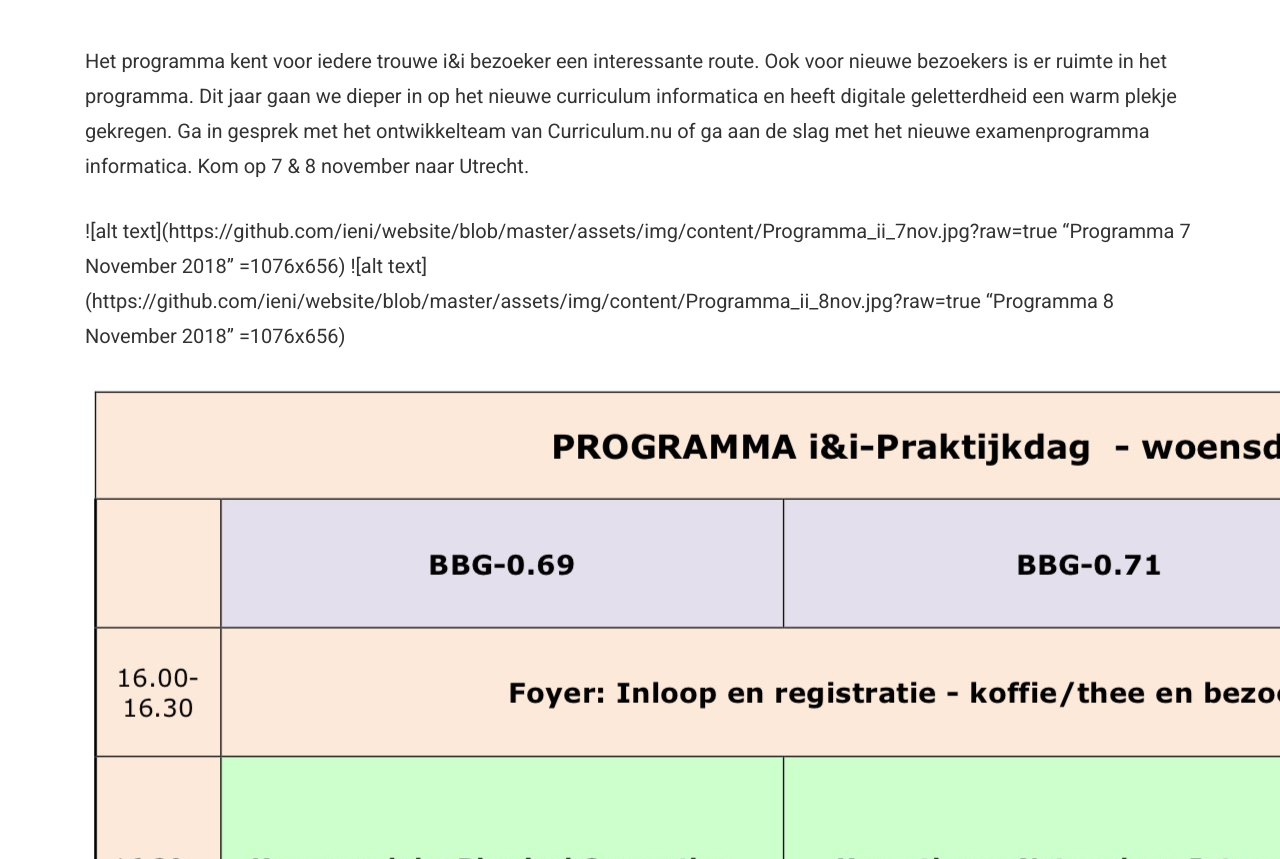
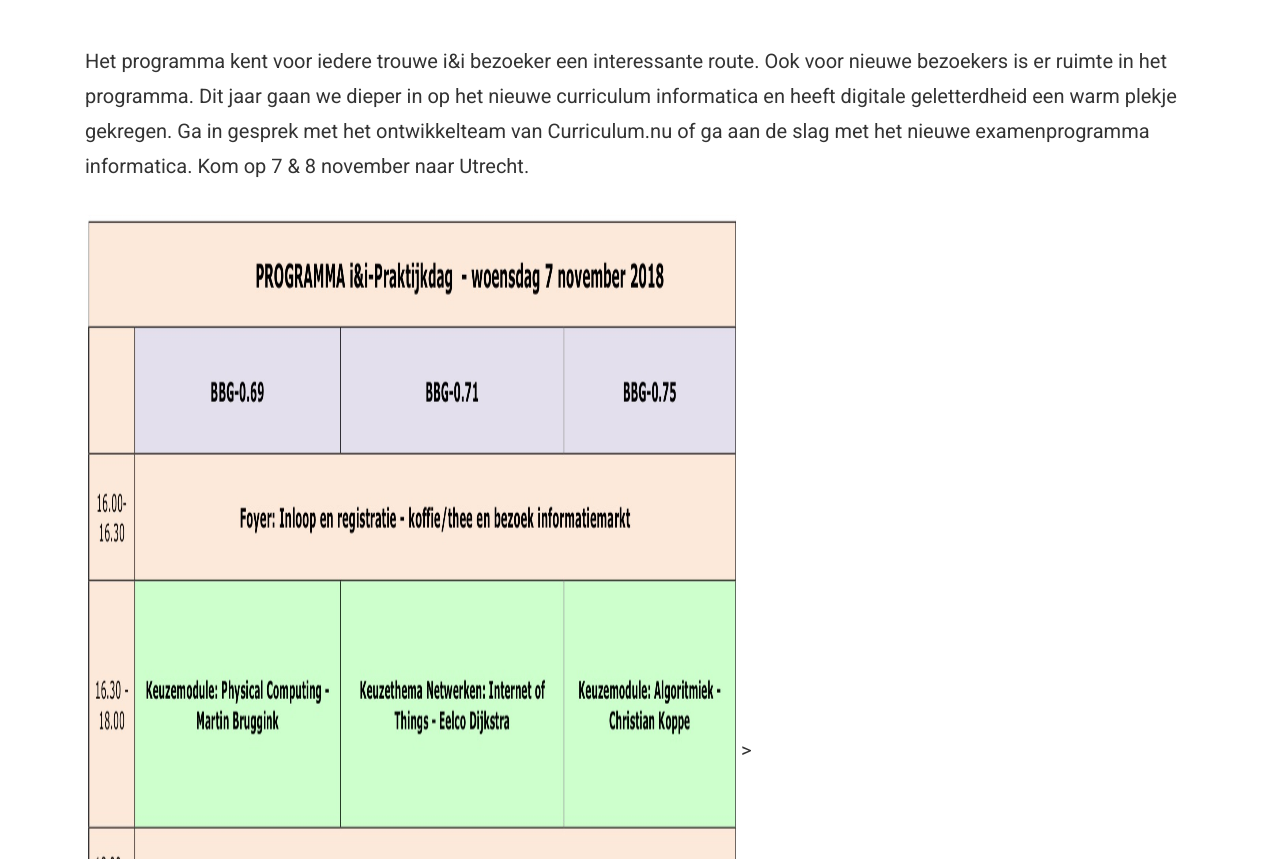
Before and after one commit to ieni/website, a Jekyll site: the page built from _posts/2018-10-08-Praktijkdagen-2018.md, in a window 1280 px wide and 900 px high, scrolled down 440 px, cut to the strip 41-900 px from the top of the window. Built offline with Jekyll 4.4.1, drawn with Linux system fonts in a browser that asks for light colours.

Commit message:
Update 2018-10-08-Praktijkdagen-2018.md

```diff
--- a/_posts/2018-10-08-Praktijkdagen-2018.md
+++ b/_posts/2018-10-08-Praktijkdagen-2018.md
@@ -9,11 +9,9 @@
 Het programma kent voor iedere trouwe i&i bezoeker een interessante route. Ook voor nieuwe bezoekers is er ruimte in het programma. Dit jaar gaan we dieper in op het nieuwe curriculum informatica en heeft digitale geletterdheid een warm plekje gekregen. Ga in gesprek met het ontwikkelteam van Curriculum.nu of ga aan de slag met het nieuwe examenprogramma informatica. Kom op 7 & 8 november naar Utrecht.
 
 
- ![alt text](https://github.com/ieni/website/blob/master/assets/img/content/Programma_ii_7nov.jpg?raw=true "Programma 7 November 2018" =1076x656)
-  ![alt text](https://github.com/ieni/website/blob/master/assets/img/content/Programma_ii_8nov.jpg?raw=true "Programma 8 November 2018" =1076x656)
 
- <img src="https://github.com/ieni/website/blob/master/assets/img/content/Programma_ii_7nov.jpg?raw=true">
- <img src="https://github.com/ieni/website/blob/master/assets/img/content/Programma_ii_7nov.jpg?raw=true" alt="Programma 7 november" height="1346" width="821">
+ <img src="https://github.com/ieni/website/blob/master/assets/img/content/Programma_ii_7nov.jpg?raw=true" alt="Programma 7 november" height="1076" width="656">>
+ <img src="https://github.com/ieni/website/blob/master/assets/img/content/Programma_ii_8nov.jpg?raw=true" alt="Programma 8 november" height="1076" width="656">
 
 
 Het laatste decennium is er onvoldoende aandacht besteed aan de digitale vaardigheden van jongeren. Dat was en is Vakvereniging i&i een doorn in het oog.
```
